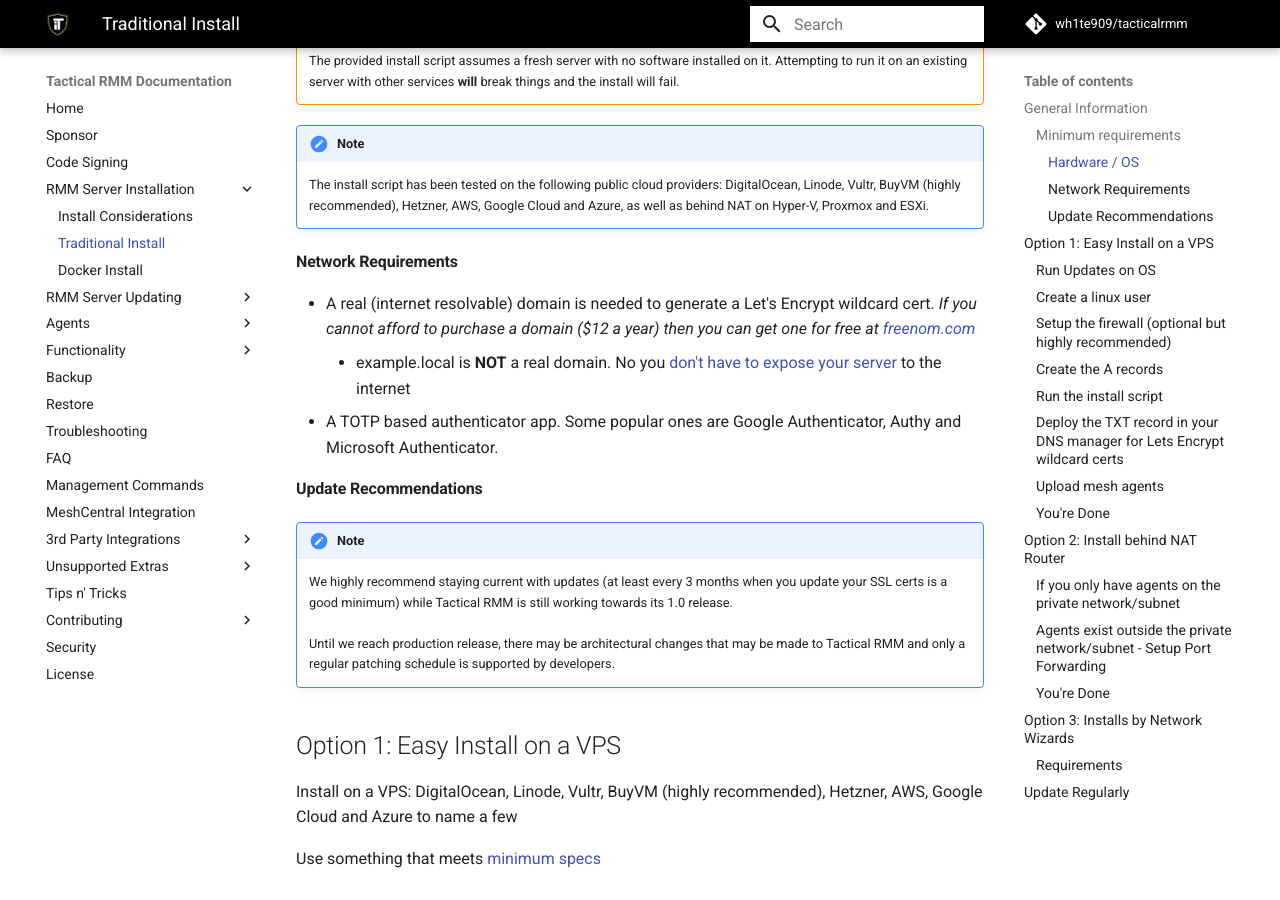
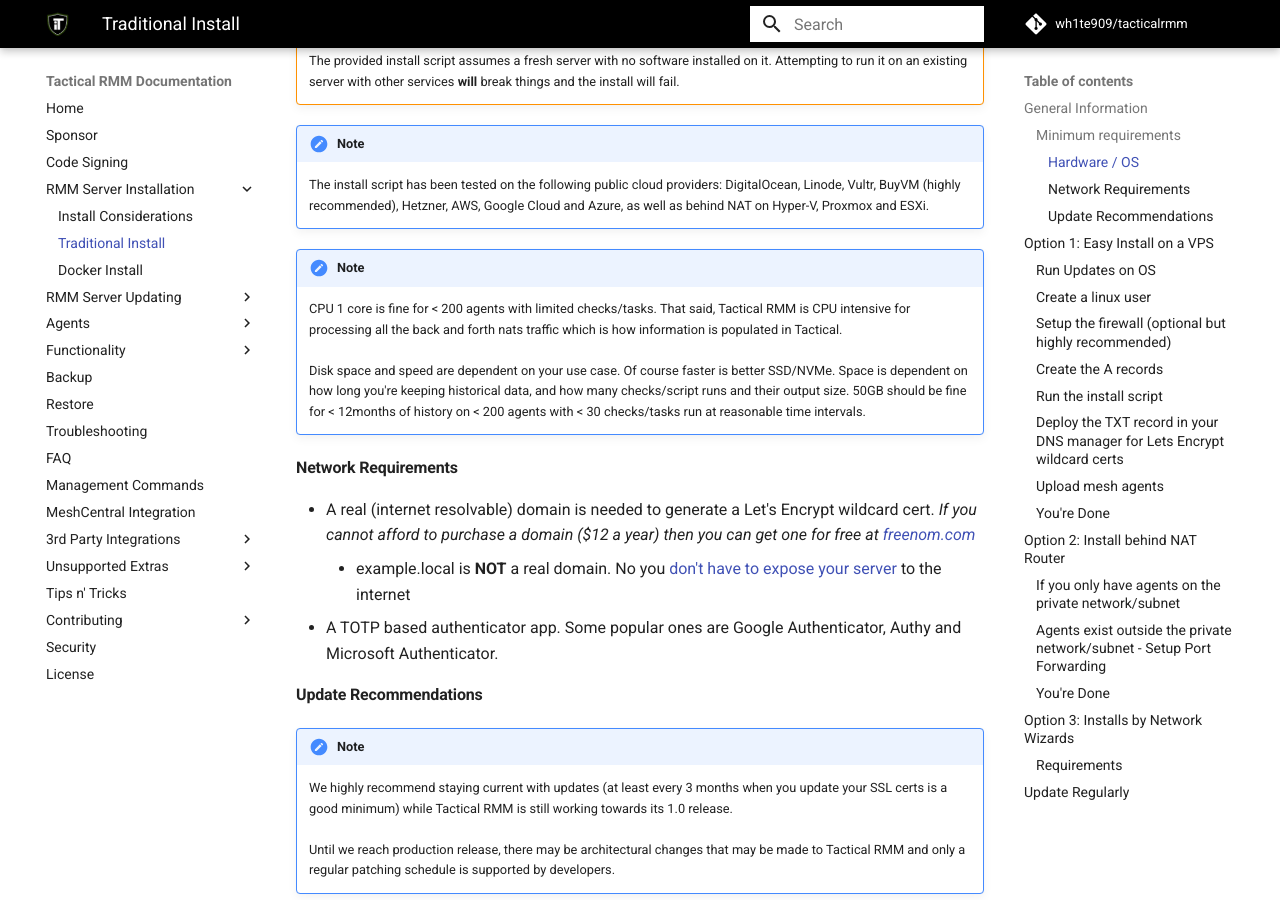
Before and after one commit to amidaware/trmm-docs, an MkDocs documentation site: the page built from docs/docs/install_server.md, in a window 1280 px wide and 900 px high, scrolled down 363 px. Built offline with MkDocs 1.6.1 and Material for MkDocs 9.7.7, drawn with Linux system fonts in a browser that asks for light colours; comment, search, counter and statistics services are not loaded.

Commit message:
docs - sys req info

```diff
--- a/docs/docs/install_server.md
+++ b/docs/docs/install_server.md
@@ -13,6 +13,10 @@
 
 !!!note
     The install script has been tested on the following public cloud providers: DigitalOcean, Linode, Vultr, BuyVM (highly recommended), Hetzner, AWS, Google Cloud and Azure, as well as behind NAT on Hyper-V, Proxmox and ESXi.
+
+!!!note
+    CPU 1 core is fine for < 200 agents with limited checks/tasks. That said, Tactical RMM is CPU intensive for processing all the back and forth nats traffic which is how information is populated in Tactical.<br><br>
+    Disk space and speed are dependent on your use case. Of course faster is better SSD/NVMe. Space is dependent on how long you're keeping historical data, and how many checks/script runs and their output size. 50GB should be fine for < 12months of history on < 200 agents with < 30 checks/tasks run at reasonable time intervals.
 
 #### Network Requirements
 
```
